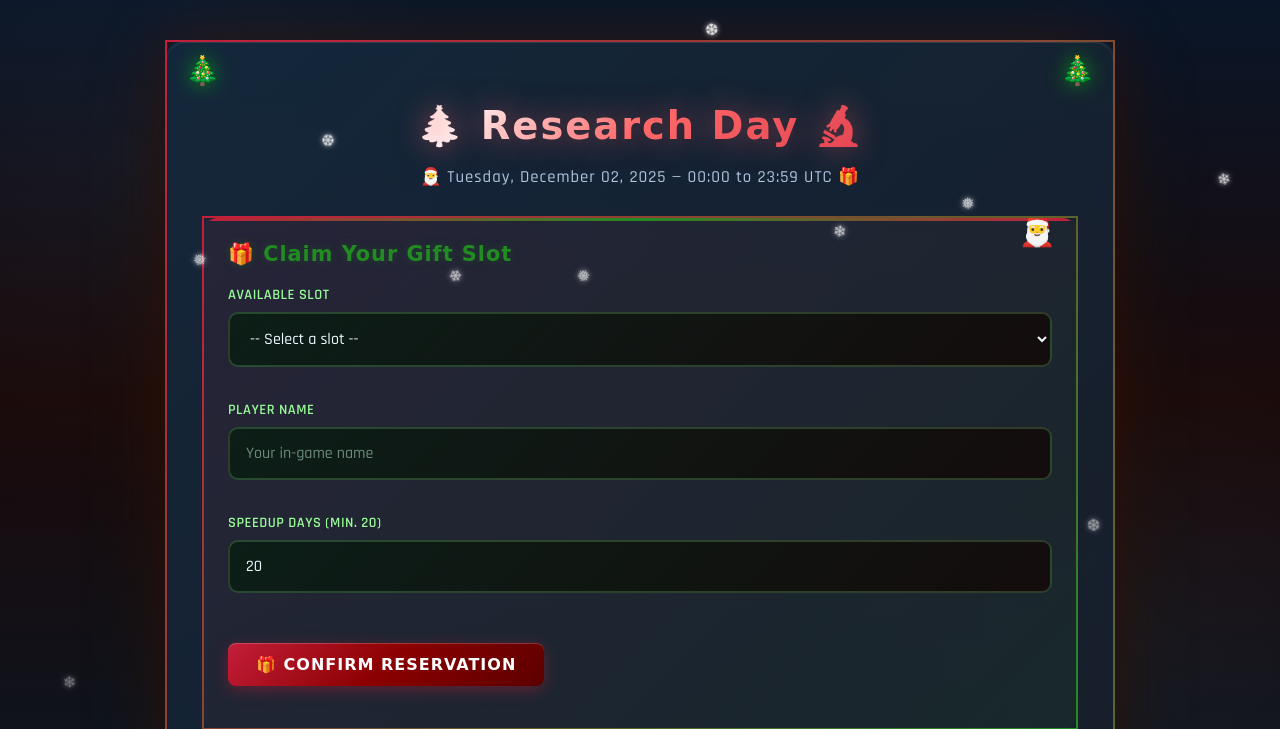
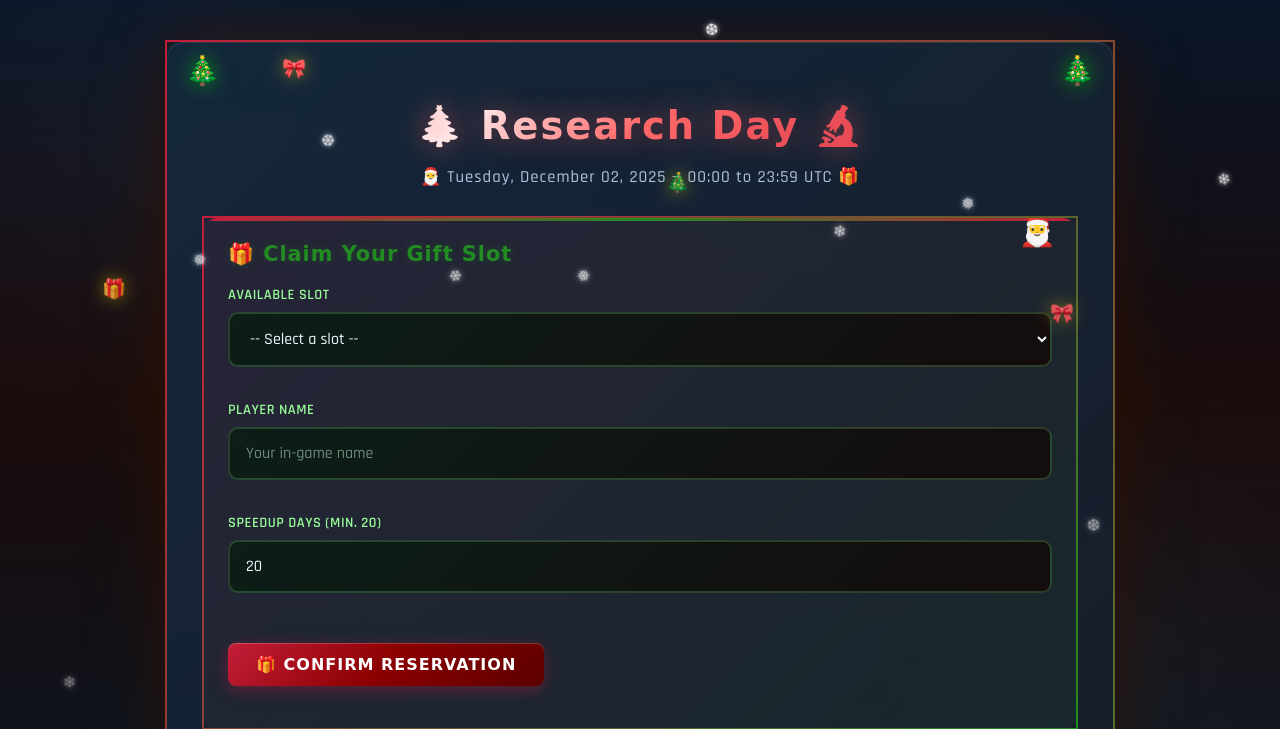
Before and after one commit to KingRandAlThor/kvk-slot-booking, a Flask app: page / in a window 1280 px wide. Shown: the top 729 px of the page. Run offline with Flask 3, Linux system fonts and the light colour scheme; data that the repository does not hold is empty; some web fonts are replaced.

Commit message:
🎁 Add falling gifts animation to Christmas theme

```diff
--- a/static/style-christmas.css
+++ b/static/style-christmas.css
@@ -31,6 +31,15 @@ body::before {
   100% { transform: translateY(110vh) rotate(360deg); opacity: 0.3; }
 }
 
+/* Gift animation - swaying fall */
+@keyframes giftfall {
+  0% { transform: translateY(-10vh) rotate(-5deg); opacity: 1; }
+  25% { transform: translateY(25vh) rotate(5deg); }
+  50% { transform: translateY(55vh) rotate(-5deg); }
+  75% { transform: translateY(80vh) rotate(5deg); }
+  100% { transform: translateY(110vh) rotate(-5deg); opacity: 0.5; }
+}
+
 .snowflake {
   position: fixed;
   color: #fff;
@@ -40,6 +49,16 @@ body::before {
   pointer-events: none;
   animation: snowfall linear infinite;
   text-shadow: 0 0 5px #fff;
+}
+
+.gift {
+  position: fixed;
+  font-size: 1.2em;
+  top: -5vh;
+  z-index: 999;
+  pointer-events: none;
+  animation: giftfall ease-in-out infinite;
+  filter: drop-shadow(0 0 8px rgba(255, 215, 0, 0.5));
 }
 
 .container {
--- a/templates/layout.html
+++ b/templates/layout.html
@@ -25,6 +25,14 @@
     <div class="snowflake" style="left: 75%; animation-duration: 8s; animation-delay: 4s;">❅</div>
     <div class="snowflake" style="left: 85%; animation-duration: 10s; animation-delay: 0s;">❆</div>
     <div class="snowflake" style="left: 95%; animation-duration: 12s; animation-delay: 3s;">❄</div>
+    <!-- Falling Gifts -->
+    <div class="gift" style="left: 8%; animation-duration: 15s; animation-delay: 1s;">🎁</div>
+    <div class="gift" style="left: 22%; animation-duration: 18s; animation-delay: 4s;">🎀</div>
+    <div class="gift" style="left: 38%; animation-duration: 20s; animation-delay: 7s;">🎁</div>
+    <div class="gift" style="left: 52%; animation-duration: 16s; animation-delay: 2s;">🎄</div>
+    <div class="gift" style="left: 68%; animation-duration: 22s; animation-delay: 5s;">🎁</div>
+    <div class="gift" style="left: 82%; animation-duration: 17s; animation-delay: 0s;">🎀</div>
+    <div class="gift" style="left: 92%; animation-duration: 19s; animation-delay: 8s;">🎁</div>
     {% endif %}
     <div class="container">
       {% block content %}{% endblock %}
```
